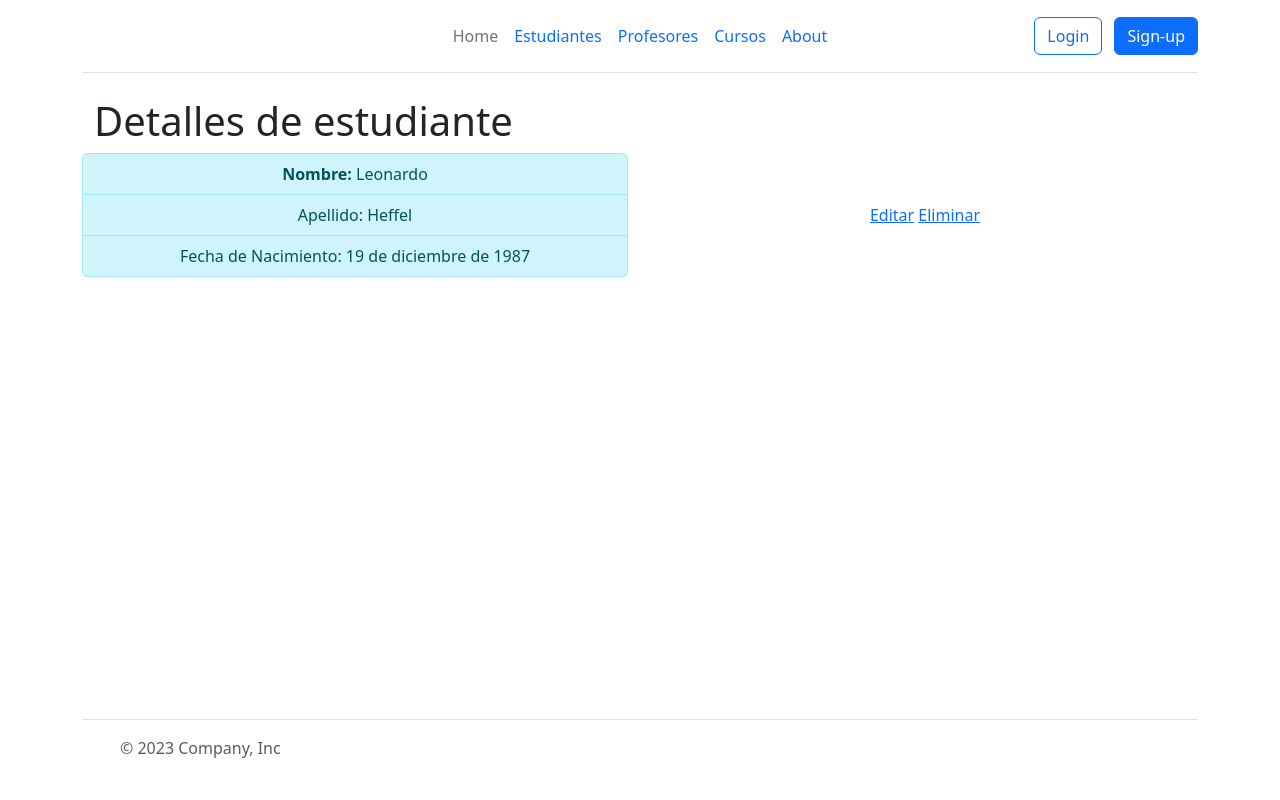
After one commit to LeoHeffel/3raEntregaCursoPython, a Django app: page /estudiantes/detail/4 in a window 1280 px wide. The commit adds this page. Run offline with Django 4.2, Linux system fonts and the light colour scheme; data comes from the database, SQL or seed files in the repository; both versions use the stored data as it was after the commit.

Commit message:
vistas basadas en clases de estudiantes

```diff
--- a/estudiantes/forms.py
+++ b/estudiantes/forms.py
@@ -5,3 +5,9 @@ class EstudianteForm(forms.ModelForm):
     class Meta:
         model= models.Estudiante
         fields=["nombre","apellido","nacimiento"]
+
+        widgets= {
+            "nombre":forms.TextInput(attrs={"class":"form-control"}),
+            "apellido":forms.TextInput(attrs={"class":"form-control"}),
+            "nacimiento":forms.DateInput(attrs={"class":"form-control"})
+        }
--- a/estudiantes/models.py
+++ b/estudiantes/models.py
@@ -1,11 +1,14 @@
 from django.db import models
+from django.urls import reverse
 
 # Create your models here.
 class Estudiante(models.Model):
     nombre=models.CharField(max_length=100)
     apellido=models.CharField(max_length=100)
-    nacimiento=models.DateField(null=True)
+    nacimiento=models.DateField(null=True, blank=True)
     # curso=models.ForeignKey(Curso, on_delete=models.SET_NULL, null=True, blank=True)
 
     def __str__(self) -> str:
         return f"{self.nombre} {self.apellido}"
+    ##def get_absolute_url(self):
+      ##  return reverse('estudiantes:estudiantes_list')
--- /dev/null
+++ b/estudiantes/templates/estudiantes/estudiante_detail.html
@@ -0,0 +1,31 @@
+{% extends 'home/index.html' %}
+
+{% block titulo %}
+    <title>Estudiantes</title>
+{% endblock titulo %}
+
+{% block tittle %}
+<div class="container">
+    <h1>Detalles de estudiante </h1>
+</div>
+
+{% endblock tittle %}
+
+{% block content-left %}
+    <ul class="list-group">
+
+        <li class="list-group-item list-group-item-info"><strong>Nombre:</strong>  {{object.nombre}} </li>
+        <li class="list-group-item list-group-item-info"> Apellido: {{object.apellido}}  </li>
+        <li class="list-group-item list-group-item-info"> Fecha de Nacimiento: {{object.nacimiento}} </li>
+
+
+    </ul>
+
+{% endblock content-left %}
+
+
+{% block content-right %}
+    <a href="{% url 'estudiantes:estudiantes_update' estudiante.id %}">Editar</a>
+    <a href="{% url 'estudiantes:estudiantes_delete' estudiante.id %}">Eliminar</a>
+
+{% endblock content-right %}
--- a/estudiantes/urls.py
+++ b/estudiantes/urls.py
@@ -1,11 +1,13 @@
-
+from django.views.generic import TemplateView
 from django.urls import path
 from . import views
 
 app_name="estudiantes"
 
 urlpatterns = [
-    path("",views.index,name="index"),
-    path("crear/",views.crear,name="crear")
-
+    path("",views.EstudiantesList.as_view(),name="estudiantes_list"),
+    path("detail/<int:pk>",views.EstudiantesDetail.as_view(),name="estudiantes_detail"),
+    path("crear/",views.EstudiantesCreate.as_view(),name="estudiantes_create"),
+    path("actualizar/<int:pk>",views.EstudiantesUpdate.as_view(),name="estudiantes_update"),
+    path("borrar/<int:pk>",views.EstudiantesDelete.as_view(),name="estudiantes_delete"),
 ]
--- a/estudiantes/views.py
+++ b/estudiantes/views.py
@@ -1,3 +1,6 @@
+from django.urls import reverse_lazy
+from django.views.generic import ListView, DetailView
+from django.views.generic.edit import CreateView, UpdateView , DeleteView
 from django.shortcuts import redirect, render
 from django.http import HttpResponse
 from . import models
@@ -6,17 +9,31 @@ from . import forms
 
 # Create your views here.
 
-def index(request):
-    estudiantes= models.Estudiante.objects.all()
-    contexto = {"estudiantes":estudiantes}
-    return render(request, "estudiantes/index.html",contexto)
+class EstudiantesList(ListView):
+    model = models.Estudiante
 
-def crear(request):
-    if request.method == "POST":
-        form = forms.EstudianteForm(request.POST)
-        if form.is_valid():
-            form.save()
-            return redirect("estudiantes:index")
-    else :
-        form= forms.EstudianteForm
-        return render(request, "estudiantes/crear.html", {"form":form})
+    def get_queryset(self):
+        object_list = models.Estudiante.objects.all()
+        if self.request.GET.get("buscar"):
+            consulta = self.request.GET.get("buscar")
+            object_list = models.Estudiante.objects.filter(
+                nombre__icontains=consulta
+            )
+        return object_list
+
+class EstudiantesDetail(DetailView):
+    model = models.Estudiante
+
+class EstudiantesCreate(CreateView):
+    model = models.Estudiante
+    form_class = forms.EstudianteForm
+    success_url=reverse_lazy("estudiantes:estudiantes_list")
+
+class EstudiantesUpdate(UpdateView):
+    model = models.Estudiante
+    form_class = forms.EstudianteForm
+    success_url=reverse_lazy("estudiantes:estudiantes_list")
+
+class EstudiantesDelete(DeleteView):
+    model = models.Estudiante
+    success_url=reverse_lazy("estudiantes:estudiantes_list")
--- a/home/templates/home/index.html
+++ b/home/templates/home/index.html
@@ -22,7 +22,7 @@
 
           <ul class="nav col-12 col-md-auto mb-2 justify-content-center mb-md-0">
             <li><a href="/" class="nav-link px-2 link-secondary">Home</a></li>
-            <li><a href="{% url 'estudiantes:index' %}" class="nav-link px-2">Estudiantes</a></li>
+            <li><a href="{% url 'estudiantes:estudiantes_list' %}" class="nav-link px-2">Estudiantes</a></li>
             <li><a href="{% url 'profesores:index' %}" class="nav-link px-2">Profesores</a></li>
             <li><a href="{% url 'cursos:index' %}" class="nav-link px-2">Cursos</a></li>
             <li><a href="/about" class="nav-link px-2">About</a></li>
```
Also changed, not shown: estudiantes/templates/estudiantes/estudiante_confirm_delete.html (added, +29 -0 lines), estudiantes/templates/estudiantes/estudiante_list.html (added, +36 -0 lines), estudiantes/templates/estudiantes/index.html (deleted, +0 -26 lines), db.sqlite3, estudiantes/templates/estudiantes/estudiante_form.html (renamed from estudiantes/templates/estudiantes/crear.html), 1 other file.
